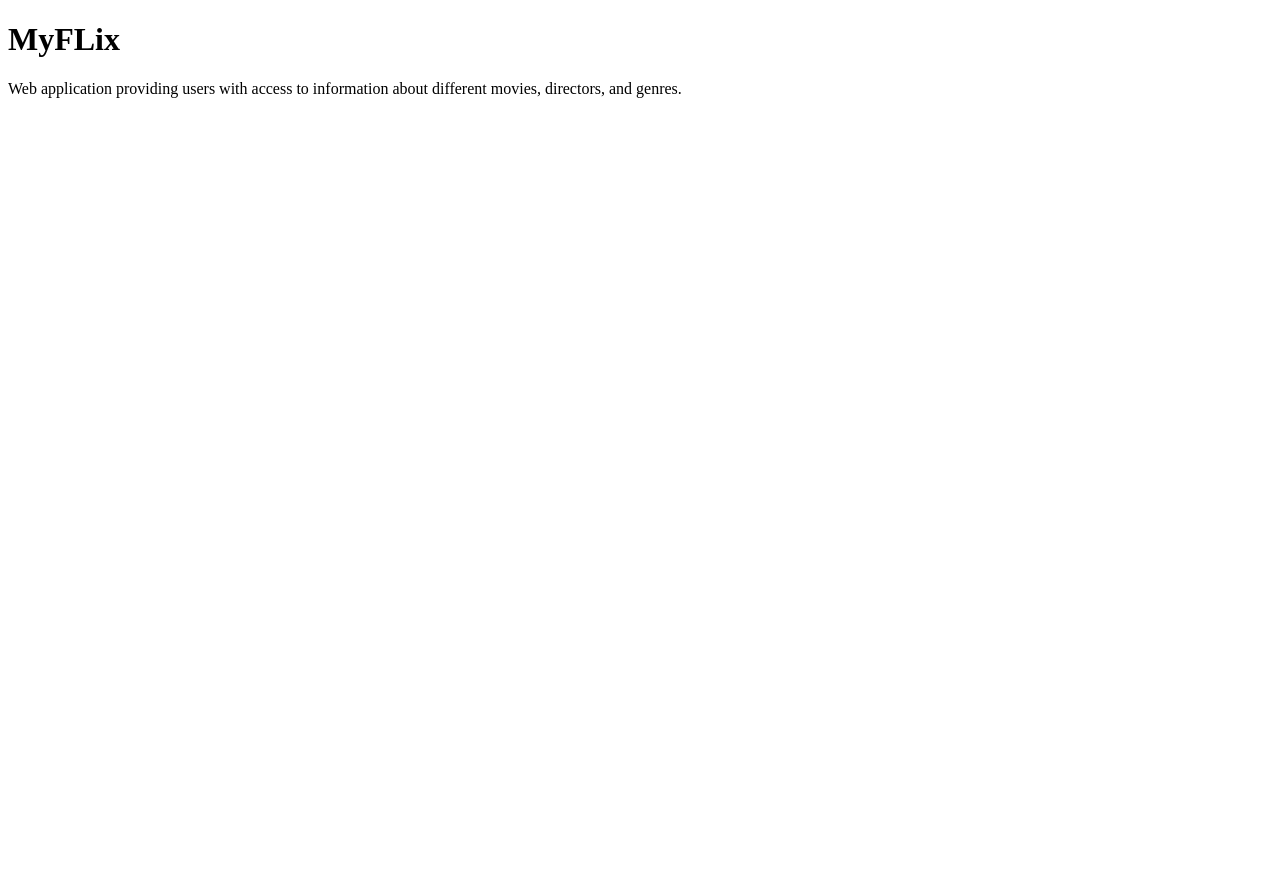
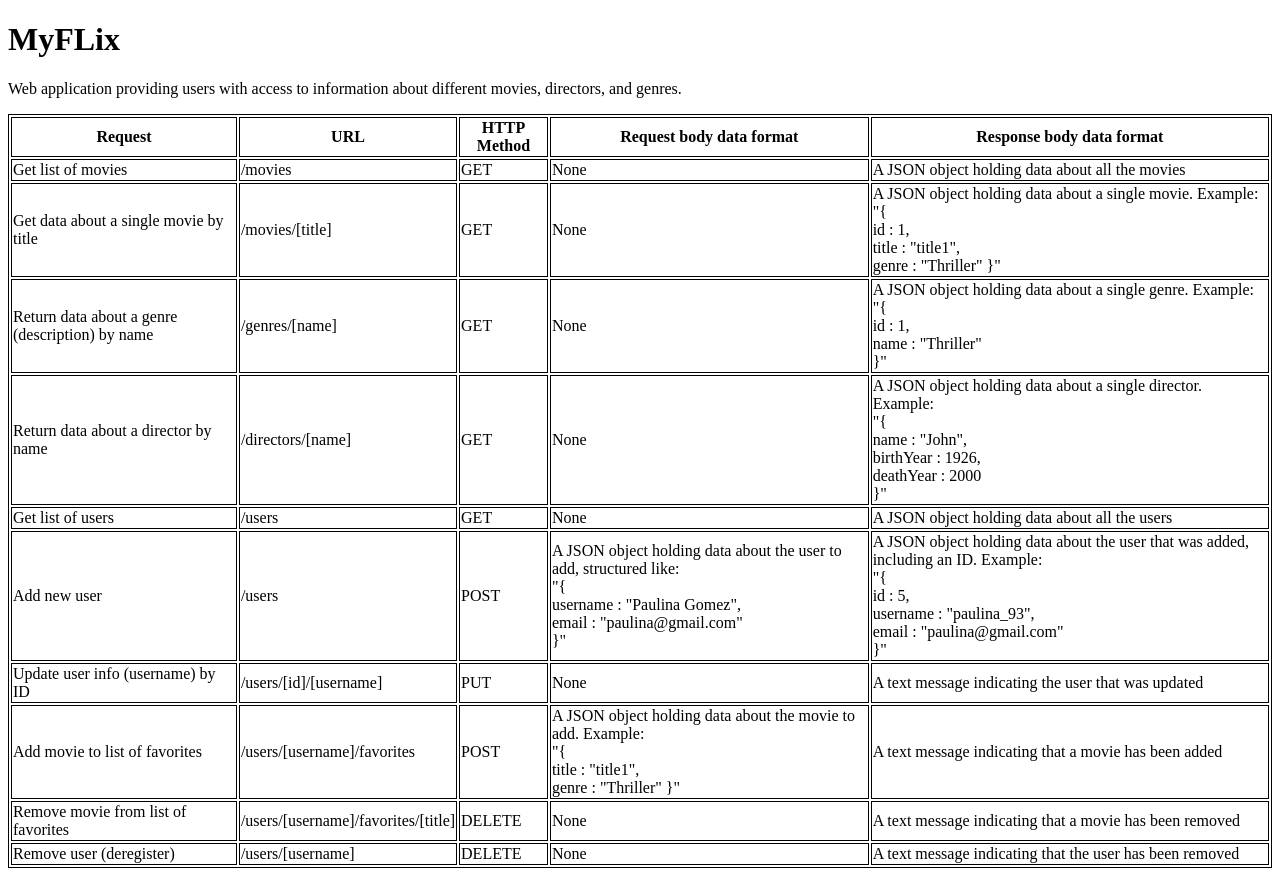
Before and after one commit to cladg92/movie_api, a website: page public/documentation.html in a window 1280 px wide. Before the commit the page ends 800 px from the top, so only its background shows below. Drawn offline with Linux system fonts and the light colour scheme.

Commit message:
Add API request documentation

```diff
--- a/public/documentation.html
+++ b/public/documentation.html
@@ -5,10 +5,128 @@
             <meta name="viewport" content="width=device-width, initial-scale=1.0">
             <title>myFlix</title>
         </head>
+        <style>
+            table, th, td {
+              border:1px solid black;
+            }
+        </style>
         <body>
             <h1>MyFLix</h1>
             <p>
                 Web application providing users with access to information about different movies, directors, and genres.
             </p>
+            <div class = "URIs">
+                <table>
+                    <tr>
+                      <th>Request</th>
+                      <th>URL</th>
+                      <th>HTTP Method</th>
+                      <th>Request body data format</th>
+                      <th>Response body data format</th>
+                    </tr>
+                    <tr>
+                      <td>Get list of movies</td>
+                      <td>/movies</td>
+                      <td>GET</td>
+                      <td>None</td>
+                      <td>A JSON object holding data about all the movies</td>
+                    </tr>
+                    <tr>
+                        <td>Get data about a single movie by title</td>
+                        <td>/movies/[title]</td>
+                        <td>GET</td>
+                        <td>None</td>
+                        <td>A JSON object holding data about a single movie. Example: <br>
+                            "{<br>
+                                id : 1,<br>
+                                title : "title1",<br>
+                                genre : "Thriller"
+                            }"
+                            </td>
+                      </tr>
+                      <tr>
+                        <td>Return data about a genre (description) by name</td>
+                        <td>/genres/[name]</td>
+                        <td>GET</td>
+                        <td>None</td>
+                        <td>A JSON object holding data about a single genre. Example: <br>
+                            "{<br>
+                                id : 1,<br>
+                                name : "Thriller"<br>
+                            }"
+                        </td>
+                      </tr>
+                      <tr>
+                        <td>Return data about a director by name</td>
+                        <td>/directors/[name]</td>
+                        <td>GET</td>
+                        <td>None</td>
+                        <td>A JSON object holding data about a single director. Example: <br>
+                            "{<br>
+                                name : "John",<br>
+                                birthYear : 1926,<br>
+                                deathYear : 2000<br>
+                            }"
+                        </td>
+                      </tr>
+                      <tr>
+                        <td>Get list of users</td>
+                        <td>/users</td>
+                        <td>GET</td>
+                        <td>None</td>
+                        <td>A JSON object holding data about all the users</td>
+                      </tr>
+                      <tr>
+                        <td>Add new user</td>
+                        <td>/users</td>
+                        <td>POST</td>
+                        <td>A JSON object holding data about the user to add, structured like:<br>
+                            "{<br>
+                                username : "Paulina Gomez", <br>
+                                email : "paulina@gmail.com" <br>
+                            }"
+                            </td>
+                        <td>A JSON object holding data about the user that was added, including an ID. Example: <br>
+                            "{<br>
+                                id : 5, <br>
+                                username : "paulina_93", <br>
+                                email : "paulina@gmail.com" <br>
+                            }"
+                        </td>
+                      </tr>
+                      <tr>
+                        <td>Update user info (username) by ID</td>
+                        <td>/users/[id]/[username]</td>
+                        <td>PUT</td>
+                        <td>None</td>
+                        <td>A text message indicating the user that was updated</td>
+                      </tr>
+                      <tr>
+                        <td>Add movie to list of favorites</td>
+                        <td>/users/[username]/favorites</td>
+                        <td>POST</td>
+                        <td>A JSON object holding data about the movie to add. Example: <br>
+                            "{<br>
+                                title : "title1",<br>
+                                genre : "Thriller"
+                            }"</td>
+                        <td>A text message indicating that a movie has been added</td>
+                      </tr>
+                      <tr>
+                        <td>Remove movie from list of favorites</td>
+                        <td>/users/[username]/favorites/[title]</td>
+                        <td>DELETE</td>
+                        <td>None</td>
+                        <td>A text message indicating that a movie has been removed</td>
+                      </tr>
+                      <tr>
+                        <td>Remove user (deregister)</td>
+                        <td>/users/[username]</td>
+                        <td>DELETE</td>
+                        <td>None</td>
+                        <td>A text message indicating that the user has been removed</td>
+                      </tr>
+                  </table>
+            </div>
         </body>
     </html>
```
